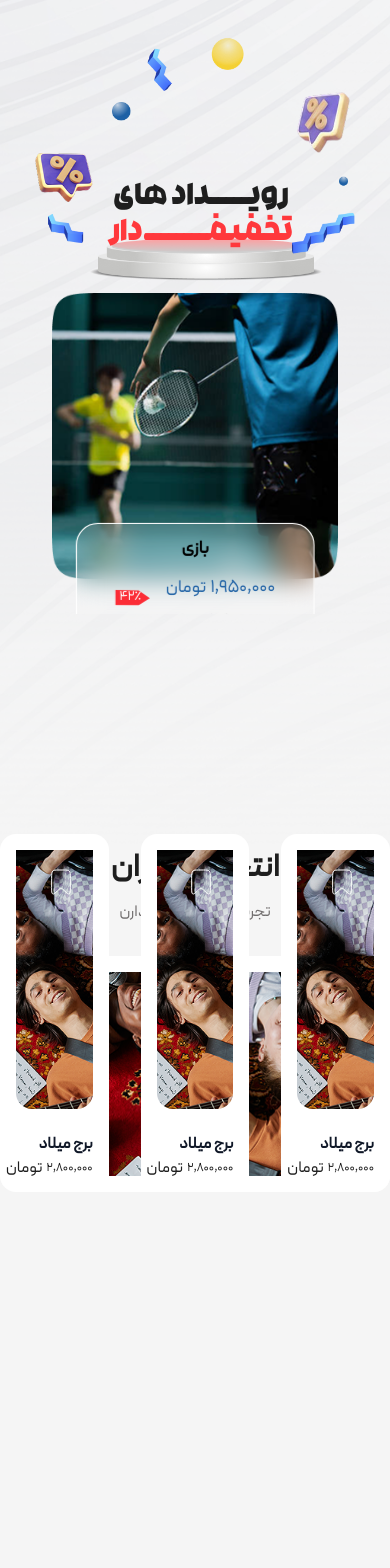
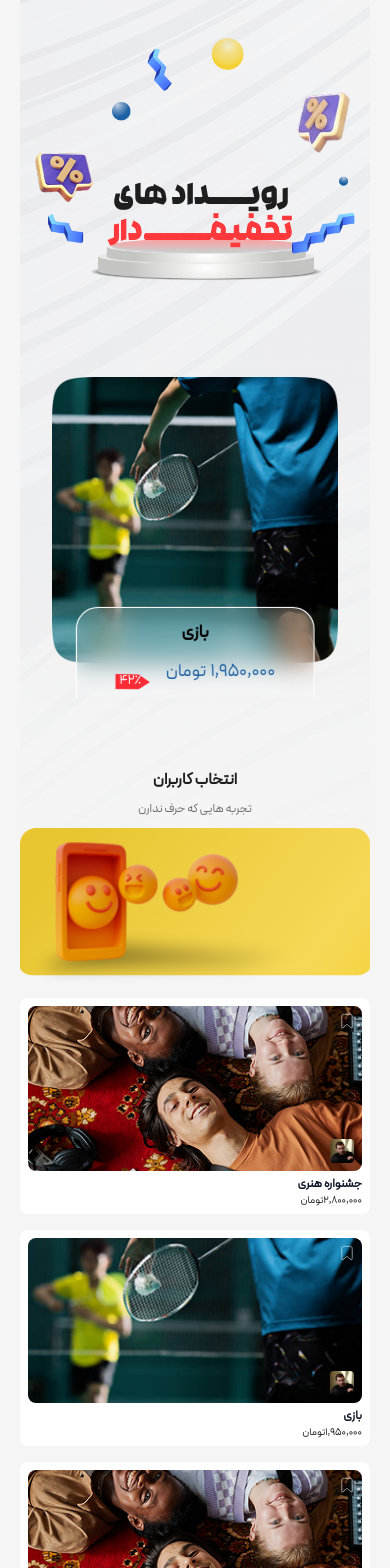
Before and after one commit to sajjadheydari1401/test-seepan, a Next.js app: page / in a window 390 px wide. Shown: the top 1568 px of the page. Before the commit the page ends 1192 px from the top, so only its background shows below. Built offline with nearby package versions, Linux system fonts and the light colour scheme.

Commit message:
fix: add mobile responsiveness to featured section

```diff
--- a/app/components/Featured.tsx
+++ b/app/components/Featured.tsx
@@ -1,20 +1,30 @@
 import Image from "next/image";
+import FeaturedEventCard from "./common/FeaturedEventCard";
 import FeaturedBg from "../../public/images/featured-section-bg.svg";
-import FeaturedEventCard from "./common/FeaturedEventCard";
+import FeaturedBgMobile from "../../public/images/featured-section-mobile-bg.svg";
+import { eventCards } from "../data/events";
+
 const Featured = () => {
   return (
-    <>
-      <p className="text-[32px] text-[#1E1E1E] text-center font-bold">انتخاب کاربران</p>
-      <p className="mt-2 text-[#716E6E] text-center">تجربه ‌هایی که حرف ندارن</p>
-      <div className="relative max-w-360 max-h-218.25 mx-auto mt-8">
+    <div className="relative max-md:bottom-40">
+      <p className="md:text-[32px] text-[#1E1E1E] text-center font-semibold md:font-bold">
+        انتخاب کاربران
+      </p>
+      <p className="mt-2 text-[12px] md:text-[16px] text-[#716E6E] text-center">
+        تجربه ‌هایی که حرف ندارن
+      </p>
+
+      {/* Desktop */}
+      <div className="relative max-w-360 max-h-218.25 mx-auto mt-8 hidden md:block">
         <FeaturedEventCard
           image="/images/slide-pic-1.png"
           title="رستوران سدروس"
           price="۲,۸۰۰,۰۰۰"
           currency="تومان"
-          className="absolute top-0 right-0 max-w-94 max-h-112.75"
+          className="hidden md:block absolute top-0 right-0 max-w-94 max-h-112.75"
           imageClassName="max-h-86"
         />
+        <div className="">
           <Image
             src={FeaturedBg}
             alt={"ft"}
@@ -22,34 +32,48 @@ const Featured = () => {
             height={873}
             className="w-full h-full object-cover"
           />
+        </div>
+
         <div className="absolute bottom-0 left-0 gap-8 w-full max-w-234.25 h-89.5 flex">
+          {eventCards.map((i, index) => (
             <FeaturedEventCard
-            image="/images/slide-pic-1.png"
-            title="برج میلاد"
-            price="۲,۸۰۰,۰۰۰"
-            currency="تومان"
+              key={index}
+              image={i.image}
+              title={i.title}
+              price={i.price}
+              currency={i.currency}
               className="max-h-89.5 max-w-360"
               imageClassName="max-h-64.75"
             />
-          <FeaturedEventCard
-            image="/images/slide-pic-1.png"
-            title="برج میلاد"
-            price="۲,۸۰۰,۰۰۰"
-            currency="تومان"
-            className="max-h-89.5 max-w-360"
-            imageClassName="max-h-64.75"
-          />
-          <FeaturedEventCard
-            image="/images/slide-pic-1.png"
-            title="برج میلاد"
-            price="۲,۸۰۰,۰۰۰"
-            currency="تومان"
-            className="max-h-89.5 max-w-360"
-            imageClassName="max-h-64.75"
+          ))}
+        </div>
+      </div>
+
+      {/* Mobile */}
+      <div className="md:hidden">
+        <div className="relative h-38.5 w-full rounded-2xl max-md:mt-2.5">
+          <Image
+            src={FeaturedBgMobile}
+            alt="ft"
+            fill
+            className="object-cover rounded-2xl"
           />
         </div>
+        <div className="flex flex-wrap gap-4 w-full mt-4">
+          {eventCards.map((i, index) => (
+            <FeaturedEventCard
+              key={index}
+              image={i.image}
+              title={i.title}
+              price={i.price}
+              currency={i.currency}
+              className="xs:max-w-2/4 max-xs:w-full rounded-lg! px-2! pt-2! pb-0! h-54! grow"
+              imageClassName="max-h-41.25 rounded-lg! mb-1!"
+            />
+          ))}
         </div>
-    </>
+      </div>
+    </div>
   );
 };
 
--- a/app/components/Hero.tsx
+++ b/app/components/Hero.tsx
@@ -6,7 +6,7 @@ import HeroContent from "./HeroContent";
 export default function Hero() {
   return (
     <section
-      className="relative h-screen overflow-hidden bg-cover bg-center"
+      className="relative h-232 overflow-hidden bg-cover bg-center"
       style={{
         backgroundImage: "url('/images/hero-bg.png')",
       }}
--- a/app/components/common/FeaturedEventCard.tsx
+++ b/app/components/common/FeaturedEventCard.tsx
@@ -1,5 +1,6 @@
 import Image from "next/image";
 import bookmarkIcon from "../../../public/icons/bookmark-icon.svg";
+import userPhoto from "../../../public/images/user-photo.png";
 
 type Props = {
   image: string;
@@ -20,26 +21,46 @@ const FeaturedEventCard = ({
 }: Props) => {
   return (
     <div
-      className={`w-full h-full overflow-hidden rounded-2xl bg-white p-4 ${className}`}
+      className={`w-50 h-57.5 lg:w-full lg:h-full overflow-hidden rounded-2xl bg-white p-4 ${className}`}
     >
-      <div className={`relative h-full w-full rounded-b-2xl ${imageClassName}`}>
+      <div
+        className={`relative h-full w-full rounded-b-2xl mb-5.75 ${imageClassName}`}
+      >
+        {/* Event Image */}
         <Image
           src={image}
           alt={title}
           fill
-          className="object-cover rounded-b-2xl"
+          className={`object-cover rounded-b-2xl ${imageClassName}`}
         />
 
         {/* Bookmark Icon */}
-        <Image src={bookmarkIcon} width={32} height={32} alt={"save"} className="absolute right-4 top-4 cursor-pointer" />
+        <Image
+          src={bookmarkIcon}
+          alt="Save"
+          width={32}
+          height={32}
+          className="absolute top-1.5 right-1.5 md:top-4 md:right-4 h-6 w-6 max-md:h-4.5 max-md:w-4.5 cursor-pointer"
+        />
+
+        {/* User Photo */}
+        <Image
+          src={userPhoto}
+          alt="User"
+          width={48}
+          height={48}
+          className="absolute bottom-2 right-2 md:bottom-4 md:right-4 max-md:h-6 max-md:w-6 rounded-sm md:rounded cursor-pointer"
+        />
       </div>
 
-      <div className="mt-5.75">
-        <div className="text-right font-bold text-gray-900">{title}</div>
+      <div>
+        <div className="text-right font-bold text-gray-900 max-md:text-[12px]">
+          {title}
+        </div>
 
-        <div className="flex items-center justify-end gap-1 text-[#1E1E1E]">
-          <span className="text-[16px]">{currency}</span>
-          <span className="text-[12px]">{price}</span>
+        <div className="flex items-center justify-end md:gap-1 text-[#1E1E1E] text-[12px] max-md:text-[10px]">
+          <span>{currency}</span>
+          <span>{price}</span>
         </div>
       </div>
     </div>
--- a/app/data/events.ts
+++ b/app/data/events.ts
@@ -17,4 +17,12 @@ export const eventCards: Event[] = [
     oldPrice: "۲,۵۰۰,۰۰۰",
     discount: "۴۲٪",
   },
+  {
+    image: "/images/slide-pic-1.png",
+    title: "الکی",
+    price: "۱,۹۵۰,۰۰۰",
+    currency: "تومان",
+    oldPrice: "۲,۵۰۰,۰۰۰",
+    discount: "۴۲٪",
+  },
 ];
--- a/app/page.tsx
+++ b/app/page.tsx
@@ -3,10 +3,10 @@ import Hero from "./components/Hero";
 
 export default function Home() {
   return (
-    <>
+    <main className="px-5 md:px-0">
       <Hero />
 
       <Featured />
-    </>
+    </main>
   );
 }
```
Also changed, not shown: public/images/featured-section-mobile-bg.svg (added), public/images/user-photo.png (added). Lines whose indentation alone changed are shown as unchanged.
